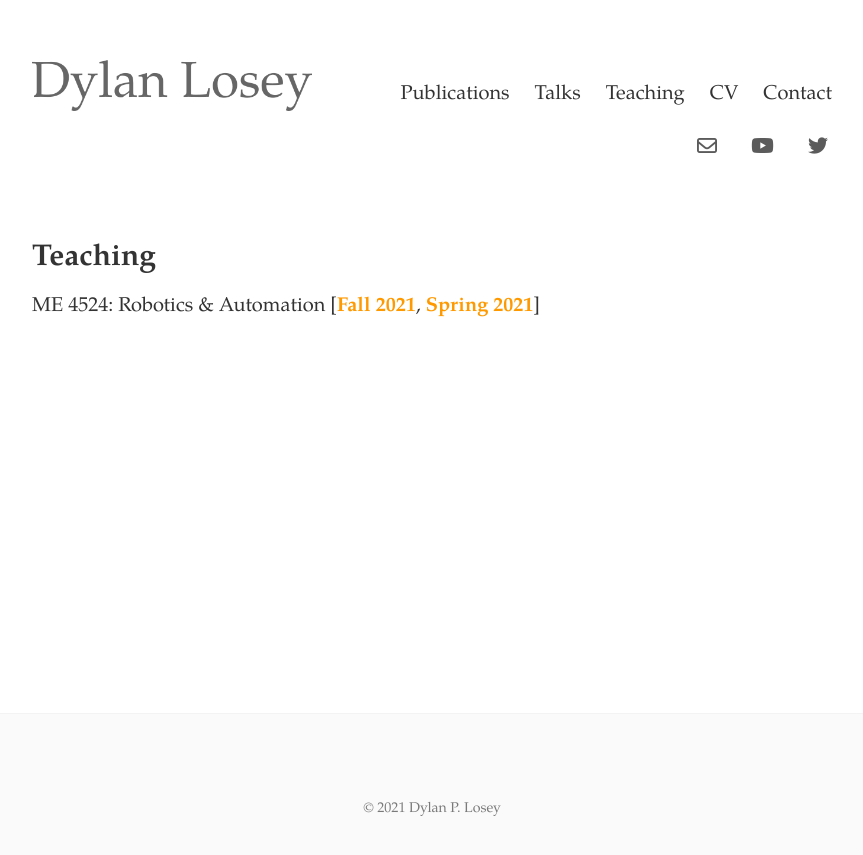
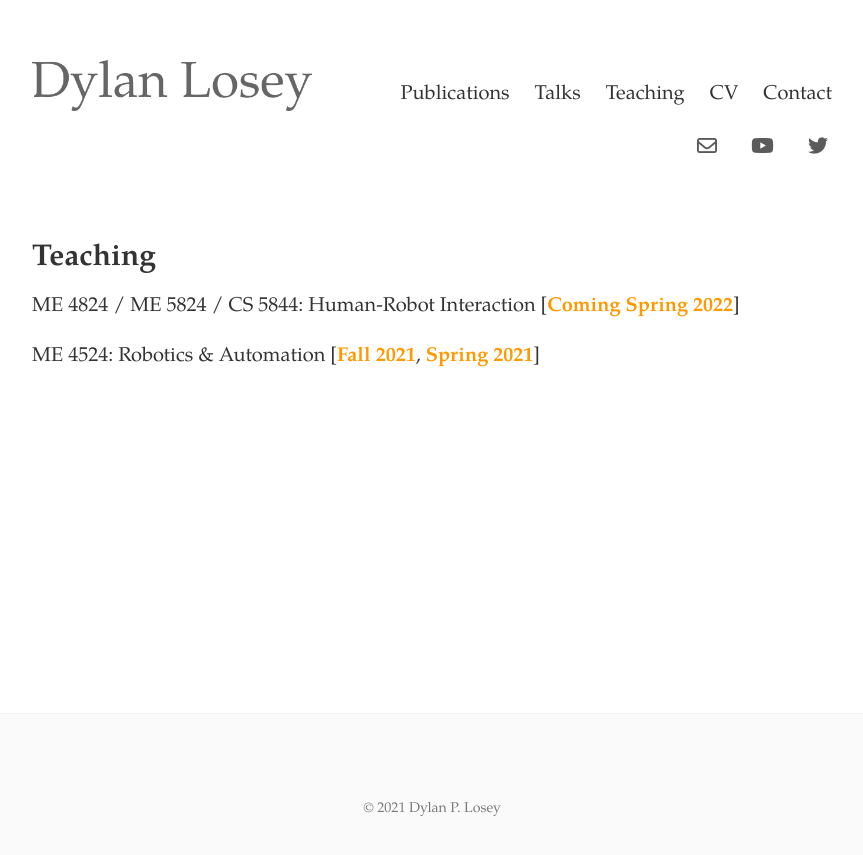
Before and after one commit to dylan-losey/dylan-losey.github.io, a Jekyll site: the page built from teaching.html, in a window 1280 px wide. Shown: the top 855 px of the page, without its empty margins (208-1071 px from the left). Built offline with Jekyll 4.4.1, drawn with Linux system fonts in a browser that asks for light colours; nearby versions of some CDN libraries.

Commit message:
spring class

```diff
--- a/teaching.html
+++ b/teaching.html
@@ -19,6 +19,9 @@ tags: teaching
 
 <div>
   <p>
+  ME 4824 / ME 5824 / CS 5844: Human-Robot Interaction [<b><a class="link" href="{{ site.baseurl }} /syllabus_me5824.pdf">Coming Spring 2022</a></b>]
+  </p>
+  <p>
   ME 4524: Robotics & Automation [<b><a class="link" href="{{ site.baseurl }} /me4524-fall2021/">Fall 2021</a></b>, <b><a class="link" href="{{ site.baseurl }} /me4524-spring2021/">Spring 2021</a></b>]
   </p>
 </div>
```
Also changed, not shown: 1 other file.
